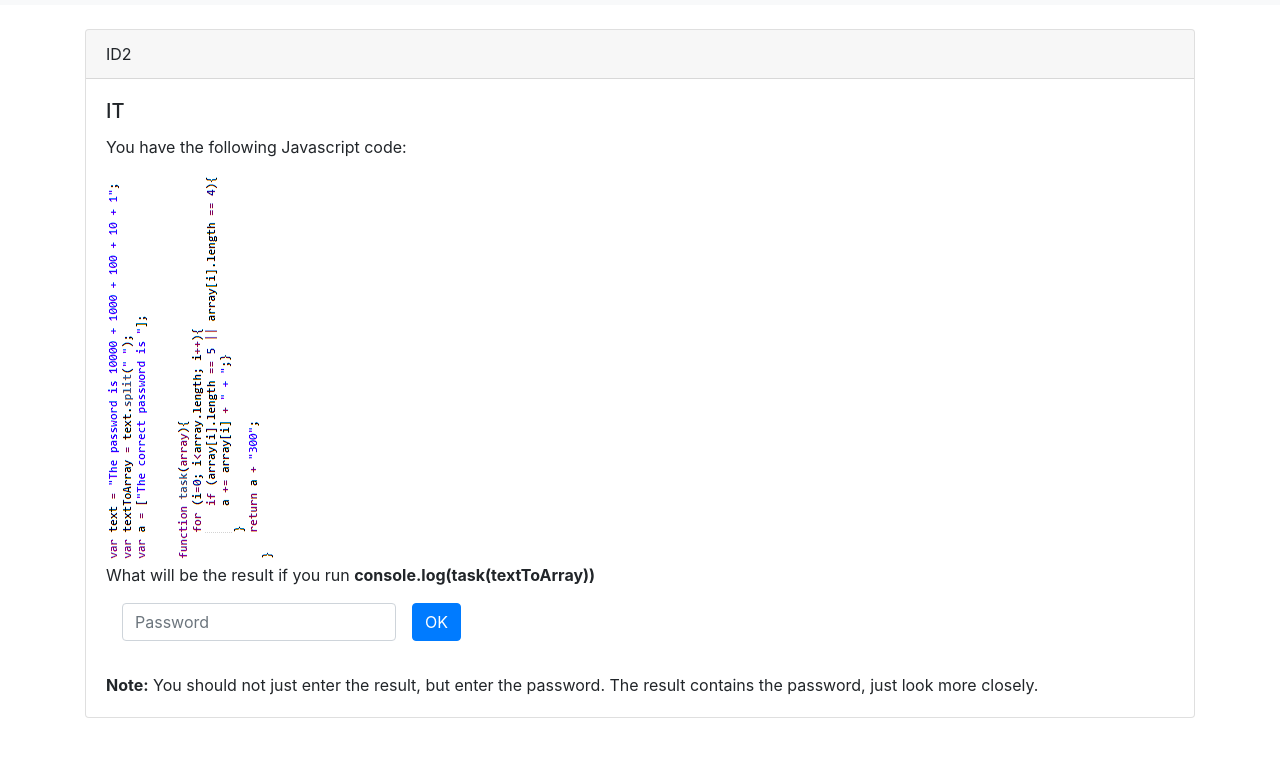
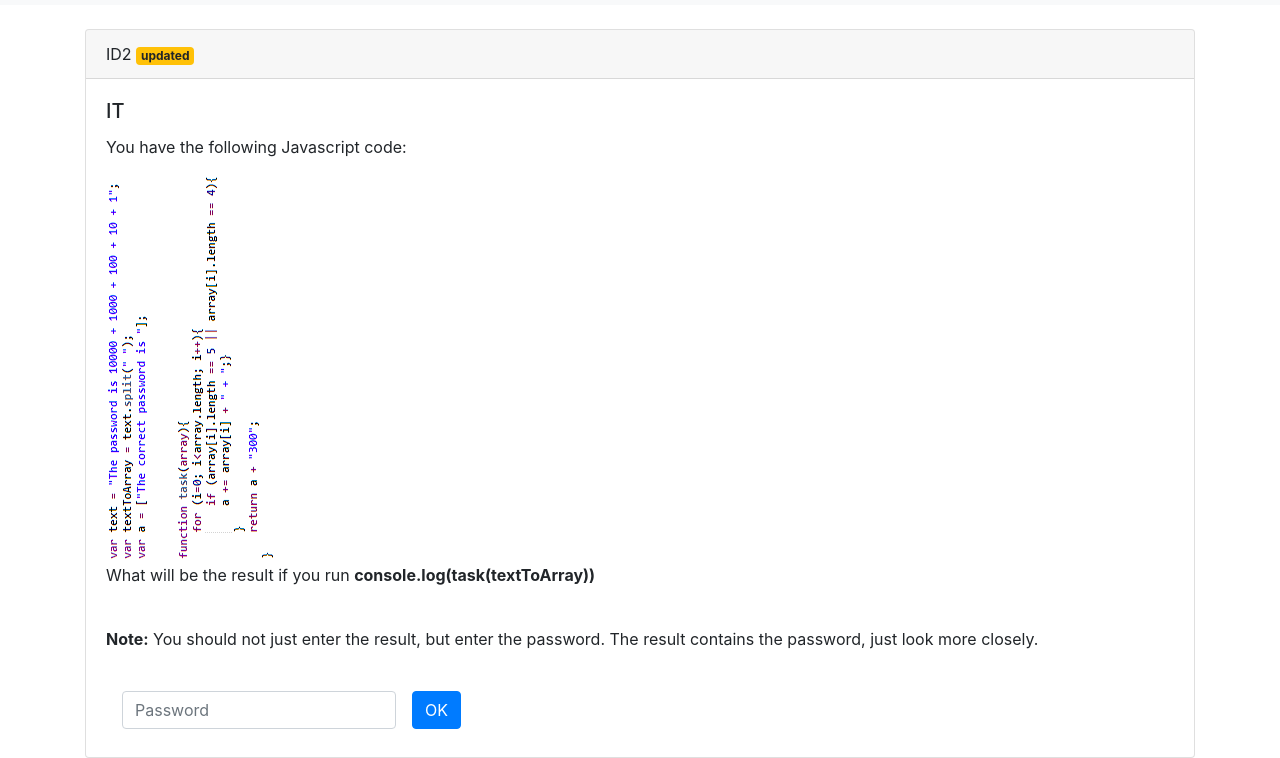
Before and after one commit to dmytro-pazynych/alres_first, a plain HTML site: page 2.html in a window 1280 px wide. Shown: the part 67-825 px from the top of the page. Before the commit the page ends 800 px from the top, so only its background shows below. Drawn offline with nearby package versions, Linux system fonts and the light colour scheme.

Commit message:
Update 2.html

```diff
--- a/2.html
+++ b/2.html
@@ -95,14 +95,16 @@
     <div class="container">
       <div class="card">
         <div class="card-header">
-          ID2
+          ID2 <span class="badge badge-warning">updated</span>
         </div>
         <div class="card-body">
           <h5 class="card-title">IT</h5>
           <p class="card-text">You have the following Javascript code:</p>
           <img src="task.png">
           <p class="card-text">What will be the result if you run <b>console.log(task(textToArray))</b></p>
-
+          <br>
+          <p class="card-text"><b>Note:</b> You should not just enter the result, but enter the password. The result contains the password, just look more closely.</p>
+          <br>
           <form class="form-inline">
 
             <div class="form-group mx-sm-3 mb-2">
@@ -111,8 +113,7 @@
             </div>
             <button type="submit" class="btn btn-primary mb-2" id="clicker">OK</button>
           </form>
-          <br>
-          <p class="card-text"><b>Note:</b> You should not just enter the result, but enter the password. The result contains the password, just look more closely.</p>
+
 
         </div>
       </div>
```
